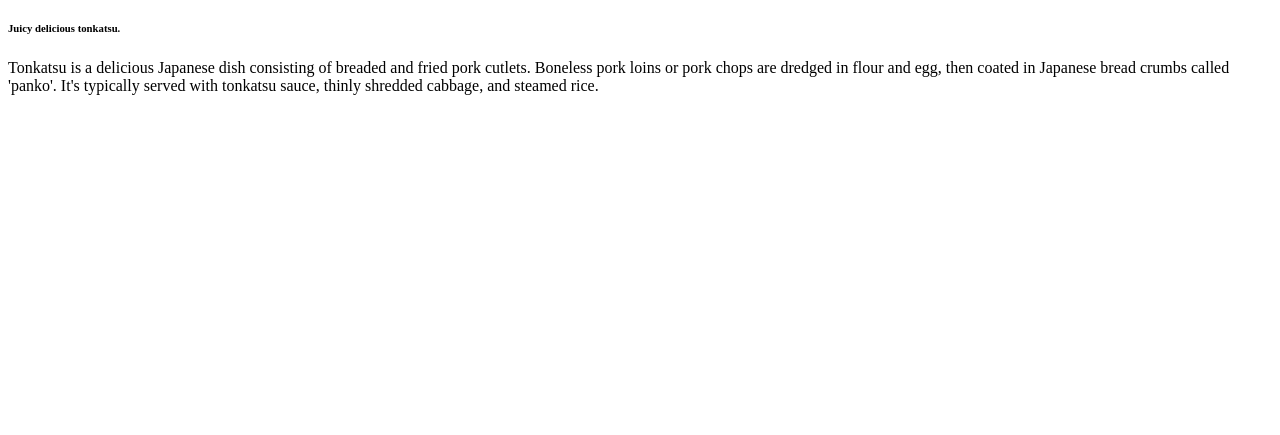
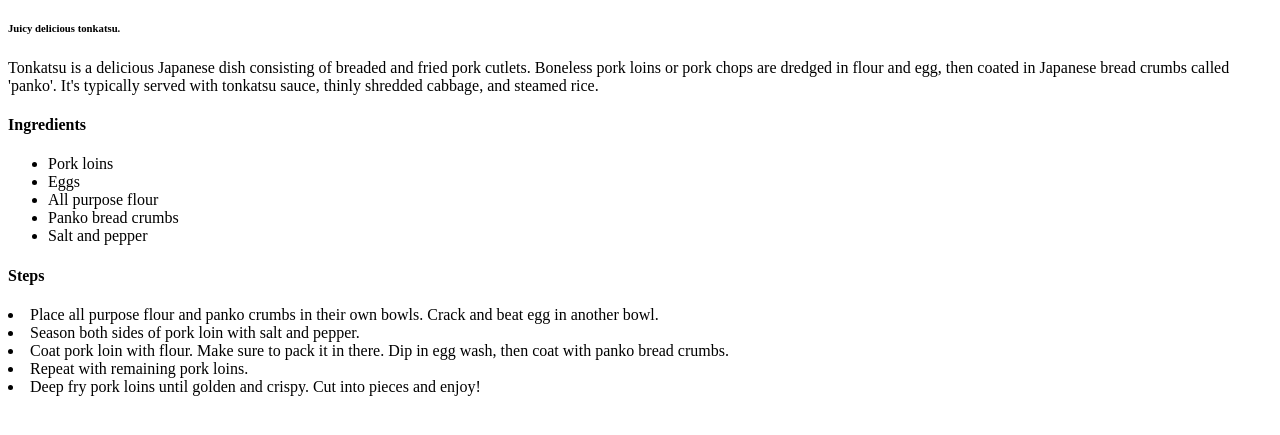
Before and after one commit to leoismybaby/odin-recipes, a plain HTML site: page recipes/tonkatsu.html in a window 1280 px wide. Shown: the part 101-536 px from the top of the page. Drawn offline with Linux system fonts and the light colour scheme.

Commit message:
Add ingredients and steps to each recipe page

```diff
--- a/recipes/tonkatsu.html
+++ b/recipes/tonkatsu.html
@@ -10,6 +10,19 @@
     <img src="../imgs/tonkatsu.jpg" alt="A photo of tonkatsu">
     <h6>Juicy delicious tonkatsu.</h6>
     <p>Tonkatsu is a delicious Japanese dish consisting of breaded and fried pork cutlets. Boneless pork loins or pork chops are dredged in flour and egg, then coated in Japanese bread crumbs called 'panko'. It's typically served with tonkatsu sauce, thinly shredded cabbage, and steamed rice.</p>
-
+    <h4>Ingredients</h4>
+        <ul>
+            <li>Pork loins</li>
+            <li>Eggs</li>
+            <li>All purpose flour</li>
+            <li>Panko bread crumbs</li>
+            <li>Salt and pepper</li>
+        </ul>
+    <h4>Steps</h4>
+        <li>Place all purpose flour and panko crumbs in their own bowls. Crack and beat egg in another bowl.</li>
+        <li>Season both sides of pork loin with salt and pepper.</li>
+        <li>Coat pork loin with flour. Make sure to pack it in there. Dip in egg wash, then coat with panko bread crumbs.</li>
+        <li>Repeat with remaining pork loins.</li>
+        <li>Deep fry pork loins until golden and crispy. Cut into pieces and enjoy!</li>
 </body>
 </html>
```
Also changed, not shown: recipes/miso-salmon.html (+14 -1 lines).
